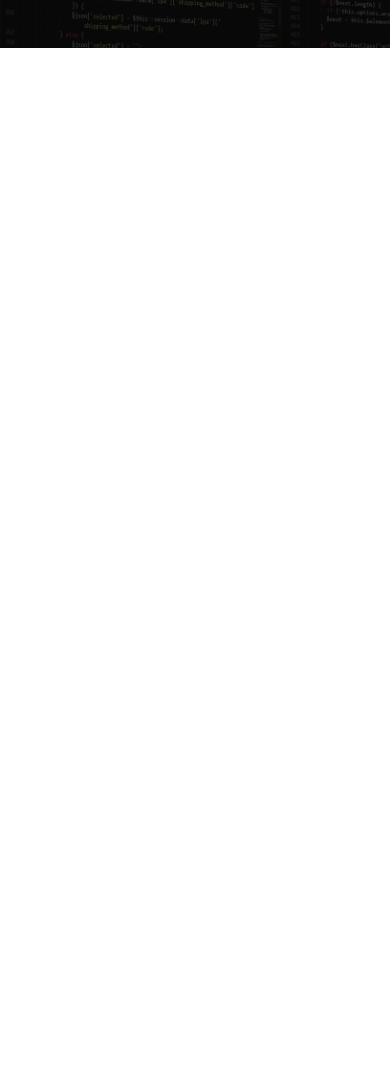
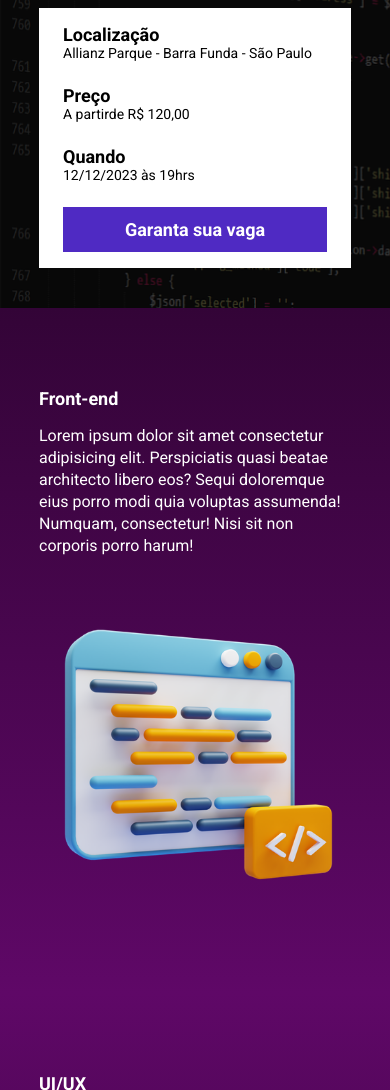
Before and after one commit to reginaldojrrr/ebac_tech_talks, a website built with Parcel: page src/index.html in a window 390 px wide. Shown: the part 192-1282 px from the top of the page. Before the commit the page ends 844 px from the top, so only its background shows below. Built offline with nearby package versions, Linux system fonts and the light colour scheme.

Commit message:
criando a contagem regressiva

```diff
--- a/package.json
+++ b/package.json
@@ -2,8 +2,8 @@
   "name": "ebac-talks",
   "version": "1.0.0",
   "description": "",
-  "main": "index.js",
   "scripts": {
+    "build": "parcel build src/index.html",
     "dev": "parcel src/index.html src/styles/main.scss src/scripts/main.js",
     "test": "echo \"Error: no test specified\" && exit 1"
   },
--- a/src/index.html
+++ b/src/index.html
@@ -9,6 +9,7 @@
     <link rel="preconnect" href="https://fonts.gstatic.com" crossorigin>
     <link href="https://fonts.googleapis.com/css2?family=Roboto:wght@400;700;900&display=swap" rel="stylesheet">
     <link rel="stylesheet" href="./styles/main.scss">
+    <link rel="stylesheet" href="https://unpkg.com/aos@next/dist/aos.css" />
 </head>
 
 <body>
@@ -16,11 +17,84 @@
         <div class="container">
             <img class="hero__logo" src="./images/ebac_logo.svg" alt="EBAC">
             <p class="hero__text">
-                O maior evento de tecnologia do Brasil começa em 10d 12h 20m 15s
+                O maior evento de tecnologia do Brasil começa em: <span id="counter"></span>
             </p>
+            <div class="infos-bar">
+                <ul class="infos-bar__infos">
+                    <li class="infos-bar__infos__item">
+                        <b>Localização</b>
+                        Allianz Parque - Barra Funda - São Paulo
+                    </li>
+                    <li class="infos-bar__infos__item">
+                        <b>Preço</b>
+                        A partirde R$ 120,00
+                    </li>
+                    <li class="infos-bar__infos__item">
+                        <b>Quando</b>
+                        12/12/2023 às 19hrs
+                    </li>
+                </ul>
+                <a href="#" class="button button--primary">
+                    Garanta sua vaga
+                </a>
+            </div>
         </div>
     </header>
 
+    <section class="event event--frontend">
+        <div class="container">
+            <div class="event__details">
+                <h2 class="event__details__title">Front-end</h2>
+                <p class="event__details__description">
+                    Lorem ipsum dolor sit amet consectetur adipisicing elit. Perspiciatis quasi beatae architecto libero
+                    eos? Sequi doloremque eius porro modi quia voluptas assumenda! Numquam, consectetur! Nisi sit non
+                    corporis porro harum!
+                </p>
+            </div>
+            <img class="event__image" src="./images/frontv2.png" alt="Front-end" data-aos="fade-up" data-aos-anchor-placement="bottom-bottom">
+        </div>
+    </section>
+    <section class="event event--ui-ux event--image-left">
+        <div class="container">
+            <div class="event__details">
+                <h2 class="event__details__title">UI/UX</h2>
+                <p class="event__details__description">
+                    Lorem ipsum dolor sit amet consectetur adipisicing elit. Perspiciatis quasi beatae architecto libero
+                    eos? Sequi doloremque eius porro modi quia voluptas assumenda! Numquam, consectetur! Nisi sit non
+                    corporis porro harum!
+                </p>
+            </div>
+            <img class="event__image" src="./images/ui-ux.png" alt="Front-end" data-aos="fade-up" data-aos-anchor-placement="bottom-bottom">
+        </div>
+    </section>
+    <section class="event event--data-science">
+        <div class="container">
+            <div class="event__details">
+                <h2 class="event__details__title">Data Science</h2>
+                <p class="event__details__description">
+                    Lorem ipsum dolor sit amet consectetur adipisicing elit. Perspiciatis quasi beatae architecto libero
+                    eos? Sequi doloremque eius porro modi quia voluptas assumenda! Numquam, consectetur! Nisi sit non
+                    corporis porro harum!
+                </p>
+            </div>
+            <img class="event__image" src="./images/datav2.png" alt="Front-end" data-aos="fade-up" data-aos-anchor-placement="bottom-bottom">
+        </div>
+    </section>
+    <section class="event event--backend event--image-left">
+        <div class="container">
+            <div class="event__details">
+                <h2 class="event__details__title">Back-end</h2>
+                <p class="event__details__description">
+                    Lorem ipsum dolor sit amet consectetur adipisicing elit. Perspiciatis quasi beatae architecto libero
+                    eos? Sequi doloremque eius porro modi quia voluptas assumenda! Numquam, consectetur! Nisi sit non
+                    corporis porro harum!
+                </p>
+            </div>
+            <img class="event__image" src="./images/backv2.png" alt="Front-end" data-aos="fade-up" data-aos-anchor-placement="bottom-bottom">
+        </div>
+    </section>
+
+    <script src="https://unpkg.com/aos@next/dist/aos.js"></script>
     <script src="./scripts/main.js"></script>
 </body>
 
--- a/src/scripts/main.js
+++ b/src/scripts/main.js
@@ -0,0 +1,27 @@
+AOS.init();
+
+const eventDate = new Date("Dec 12, 2023 19:00:00");
+const eventTimeStamp = eventDate.getTime();
+
+const hourCount = setInterval(function() {
+    const now = new Date();
+    const currentTimeStamp = now.getTime();
+
+    const eventDistance = eventTimeStamp - currentTimeStamp;
+
+    const dayInMs = 1000 * 60 * 60 * 24;
+    const hourInMs = 1000 * 60 * 60;
+    const minuteInMs = 1000 * 60;
+
+    const daysUntilEvent =  Math.floor(eventDistance / dayInMs);
+    const hoursUntilEvent = Math.floor((eventDistance % dayInMs) / hourInMs);
+    const minutesUntilEvent = Math.floor((eventDistance % hourInMs) / minuteInMs);
+    const secondsUntilEvent = Math.floor((eventDistance % minuteInMs) / 1000);
+
+    document.getElementById('counter').innerHTML = `${daysUntilEvent}d ${hoursUntilEvent}h ${minutesUntilEvent}m ${secondsUntilEvent}s`
+
+    if (eventDistance < 0) {
+        clearInterval(hourCount);
+        document.getElementById('counter').innerHTML = 'Evento expirado...'
+    }
+}, 1000);
--- /dev/null
+++ b/src/styles/_event.scss
@@ -0,0 +1,67 @@
+@use 'variables';
+
+.event {
+    padding: 80px 0;
+
+    &--frontend {
+        background: linear-gradient(180deg, variables.$purple1 0%, variables.$purple2 100%);
+    }
+
+    &--ui-ux {
+        background: linear-gradient(180deg, variables.$purple2 0%, variables.$purple1 100%);
+    }
+
+    &--data-science {
+        background: linear-gradient(180deg, variables.$purple1 0%, variables.$purple2 100%);
+    }
+
+    &--backend {
+        background: linear-gradient(180deg, variables.$purple2 0%, variables.$purple1 100%);
+    }
+
+    &--image-left {
+
+        .container {
+            flex-direction: row-reverse;
+        }
+    }
+
+    .container {
+        display: flex;
+        align-items: center;
+        gap: 40px;
+    }
+
+    &__image {
+        max-width: 360px;
+    }
+
+    &__details {
+
+        &__title {
+            font-size: 18px;
+            font-weight: bold;
+            margin-bottom: 16px;
+        }
+
+        &__description {
+            line-height: 22px;
+        }
+    }
+
+    @media (max-width: 640px) {
+        .container {
+            display: block;
+        }
+
+        &__image {
+            width: 100%;
+            margin-top: 24px;
+        }
+
+        &__details {
+            margin-right: 0;
+            margin-bottom: 16px;
+        }
+    }
+}
--- a/src/styles/_hero.scss
+++ b/src/styles/_hero.scss
@@ -1,3 +1,5 @@
+@use 'variables';
+
 .hero {
     padding-top: 64px;
     padding-bottom: 100px;
@@ -16,7 +18,7 @@
         left: 0;
         width: 100%;
         height: 100%;
-        background-color: #000;
+        background-color: variables.$secondaryTextColor;
         content: '';
         opacity: 0.7;
     }
--- /dev/null
+++ b/src/styles/_variables.scss
@@ -0,0 +1,6 @@
+$textColor: #fff;
+$secondaryTextColor: #000;
+
+$purple1: #330437;
+$purple2: #5F0867;
+$purple3: #4f2ac3;
--- /dev/null
+++ b/src/styles/components/_buttons.scss
@@ -0,0 +1,26 @@
+@use '../variables';
+
+.button {
+    padding: 12px;
+    font-size: 18px;
+    font-weight: bold;
+    text-decoration: none;
+    text-align: center;
+    white-space: nowrap;
+
+    &--primary {
+        color: variables.$textColor;
+        background-color: variables.$purple3;
+    }
+
+    @media (max-width: 640px) {
+        display: flex;
+        justify-content: center;
+        width: 100%;
+    }
+
+    @media (max-width: 1024px) {
+        display: flex;
+        align-items: center;
+    }
+}
--- /dev/null
+++ b/src/styles/components/_infos_bar.scss
@@ -0,0 +1,43 @@
+@use '../variables';
+
+.infos-bar {
+    padding: 16px 24px;
+    background-color: variables.$textColor;
+    display: flex;
+    justify-content: space-between;
+
+    &__infos {
+        display: flex;
+        gap: 40px;
+
+        &__item {
+            font-size: 14px;
+            color: variables.$secondaryTextColor;
+
+            b {
+                color: variables.$secondaryTextColor;
+                font-size: 18px;
+                display: block;
+            }
+        }
+    }
+
+    @media (max-width: 640px) {
+        display: block;
+
+        &__infos {
+            display: block;
+
+            &__item {
+                margin-bottom: 24px;
+            }
+        }
+    }
+
+    @media (max-width: 1024px) {
+
+        &__infos {
+            gap: 16px;
+        }
+    }
+}
--- a/src/styles/main.scss
+++ b/src/styles/main.scss
@@ -1,11 +1,16 @@
 @use 'hero';
+@use 'components/infos_bar';
+@use 'components/buttons';
+@use 'event';
+@use 'variables';
 
 * {
     margin: 0;
     padding: 0;
     box-sizing: border-box;
     font-family: 'Roboto', sans-serif;
-    color: #fff;
+    color: variables.$textColor;
+    list-style: none;
 }
 
 .container {
```
Also changed, not shown: src/images/backv2.png (added), src/images/datav2.png (added), src/images/frontv2.png (added).
